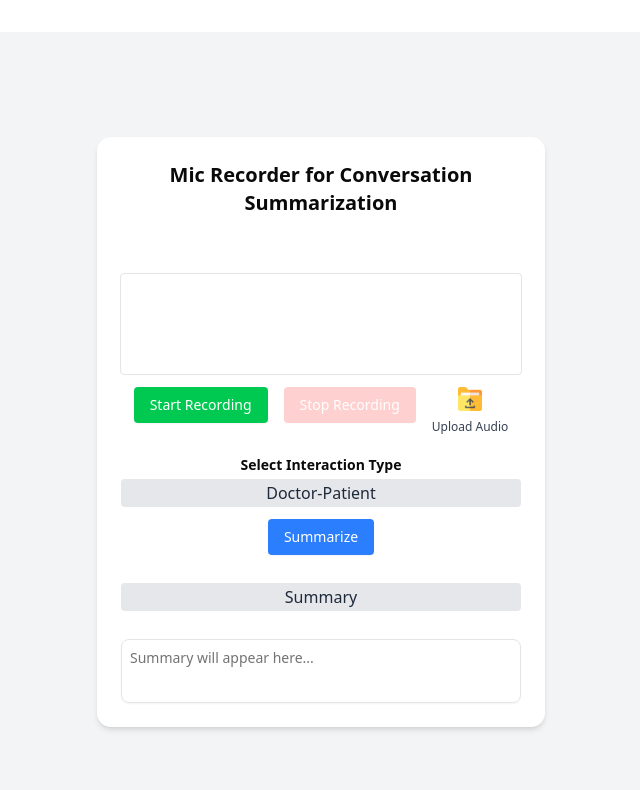
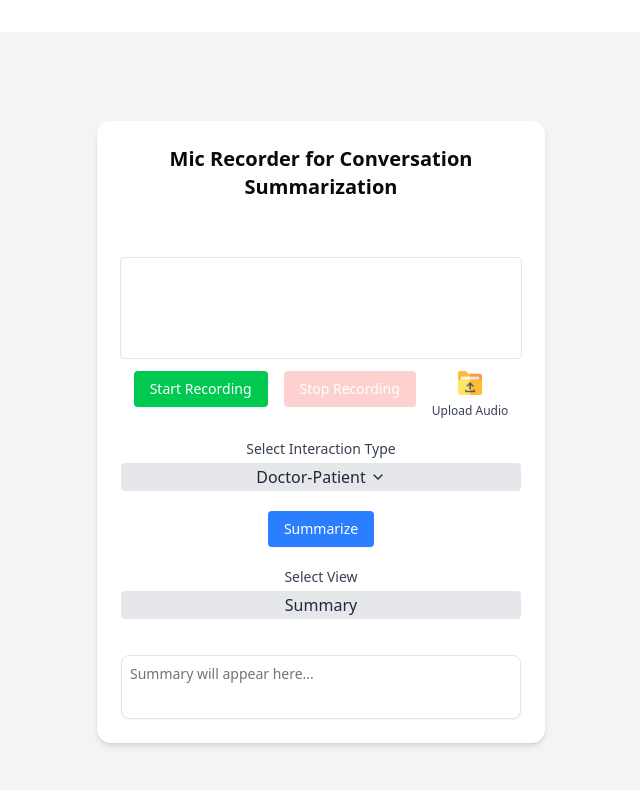
Before and after one commit to maxklema/MIE_Diarization, a React (Vite) app in the folder diarization-ui/: page / in a window 1280 px wide. Shown: the top 790 px of the page, without its empty margins (319-959 px from the left). Built offline with nearby package versions, Linux system fonts and the light colour scheme; no server answers.

Commit message:
The chnages for general and patient doctor summarization otpion. Along with some UI changes and test cases ran

```diff
--- a/diarization-ui/src/components/ui/MicRecorder.jsx
+++ b/diarization-ui/src/components/ui/MicRecorder.jsx
@@ -10,6 +10,7 @@ import {
   DropdownMenuSeparator,
   DropdownMenuTrigger,
 } from "./dropdown-menu";
+import { ChevronDown } from "lucide-react";
 
 const MicRecorderComponent = () => {
   const [isRecording, setIsRecording] = useState(false);
@@ -159,17 +160,29 @@ const MicRecorderComponent = () => {
           <input id="file-upload" type="file" accept="audio/*" onChange={handleFileUpload} className="hidden" />
         </label>
       </div>
-      <div className="w-full mt-2">
-        <h3 className="text-sm font-semibold mb-1">Select Interaction Type</h3>
+      <div className="w-full mt-2 mb-2">
+        <h3 className="text-sm font-medium mb-1 text-gray-700 text-center">Select Interaction Type</h3>
         <DropdownMenu>
-          <DropdownMenuTrigger className="bg-gray-200 text-gray-800 px-2 py-0.5 rounded w-full">
-            {interactionType}
+          <DropdownMenuTrigger className="flex justify-center items-center bg-gray-200 text-gray-800 px-2 py-0.5 rounded w-full text-center">
+            {interactionType} <ChevronDown className="w-4 h-4 ml-1" />
           </DropdownMenuTrigger>
           <DropdownMenuContent className="w-full">
-            <DropdownMenuItem onClick={() => setInteractionType("Doctor-Patient")}>
+            <DropdownMenuItem
+              onClick={() => {
+                console.log("Selected: Doctor-Patient");
+                setInteractionType("Doctor-Patient");
+              }}
+              className="hover:bg-gray-100"
+            >
               Doctor-Patient Interaction
             </DropdownMenuItem>
-            <DropdownMenuItem onClick={() => setInteractionType("General")}>
+            <DropdownMenuItem
+              onClick={() => {
+                console.log("Selected: General");
+                setInteractionType("General");
+              }}
+              className="hover:bg-gray-100"
+            >
               General Interaction
             </DropdownMenuItem>
           </DropdownMenuContent>
@@ -188,6 +201,7 @@ const MicRecorderComponent = () => {
               const blob = await response.blob();
               const formData = new FormData();
               formData.append("audio", blob, "recording.webm");
+              console.log("Interaction type being sent:", interactionType);
               formData.append("interaction_type", interactionType);
 
               const res = await fetch("http://127.0.0.1:5000/api/diarize", {
@@ -221,16 +235,17 @@ const MicRecorderComponent = () => {
           Summarize
         </Button>
       </div>
-      <div className="w-full mt-2">
+      <div className="w-full mt-2 mb-2">
+          <h3 className="text-sm font-medium mb-1 text-gray-700 text-center">Select View</h3>
           <DropdownMenu>
-            <DropdownMenuTrigger className="bg-gray-200 text-gray-800 px-2 py-0.5 rounded mt-2 w-full">
+            <DropdownMenuTrigger className="flex justify-center items-center bg-gray-200 text-gray-800 px-2 py-0.5 rounded w-full text-center">
               {selectedOption}
             </DropdownMenuTrigger>
             <DropdownMenuContent className="w-full">
               <DropdownMenuLabel>Select View</DropdownMenuLabel>
               <DropdownMenuSeparator />
-              <DropdownMenuItem onClick={() => setSelectedOption("Summary")}>Summary</DropdownMenuItem>
-              <DropdownMenuItem onClick={() => setSelectedOption("Diarization")}>Diarization</DropdownMenuItem>
+              <DropdownMenuItem onClick={() => setSelectedOption("Summary")} className="hover:bg-gray-100">Summary</DropdownMenuItem>
+              <DropdownMenuItem onClick={() => setSelectedOption("Diarization")} className="hover:bg-gray-100">Diarization</DropdownMenuItem>
             </DropdownMenuContent>
           </DropdownMenu>
         </div>
```
Also changed, not shown: 25 other files (tests, documents, lock files or other folders).
